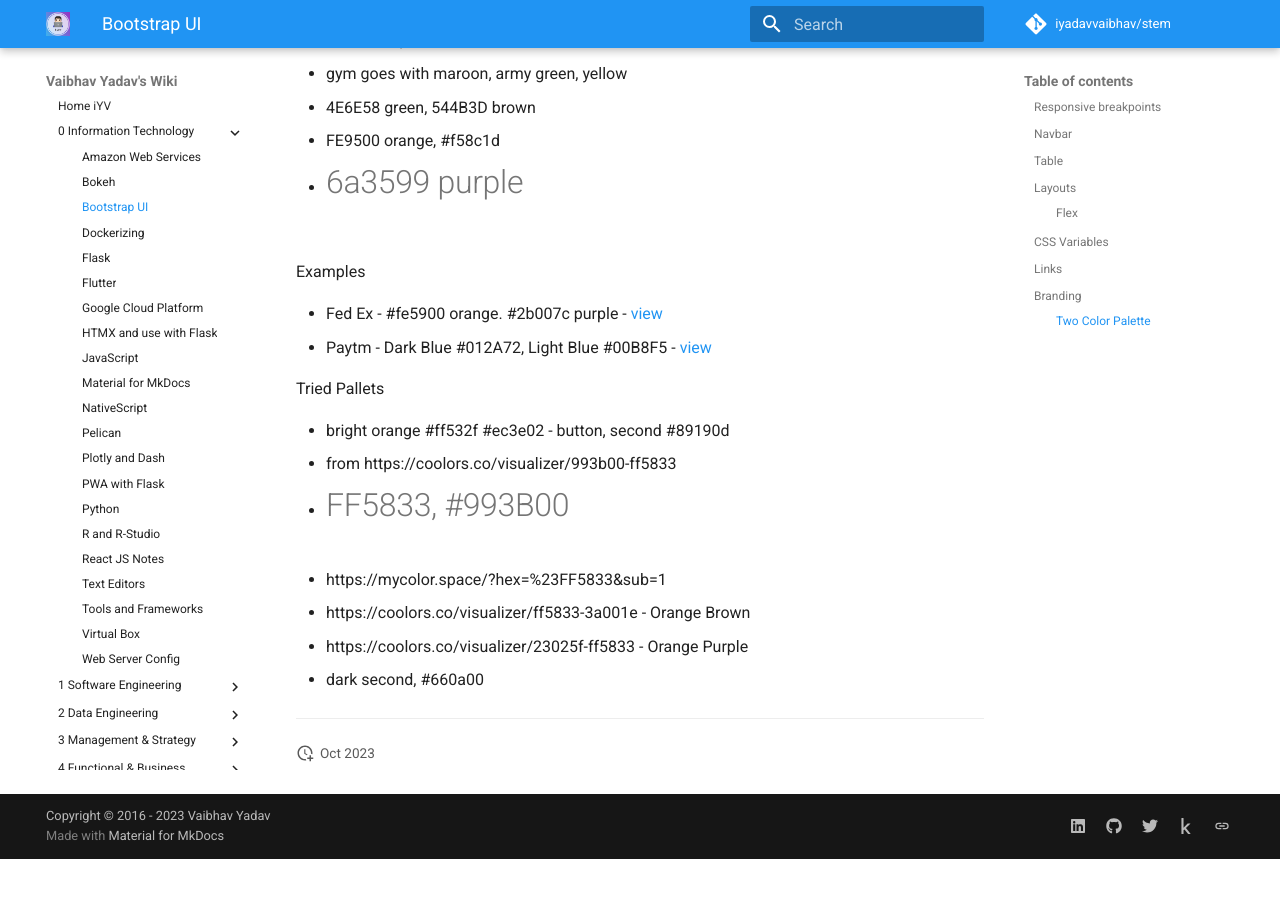
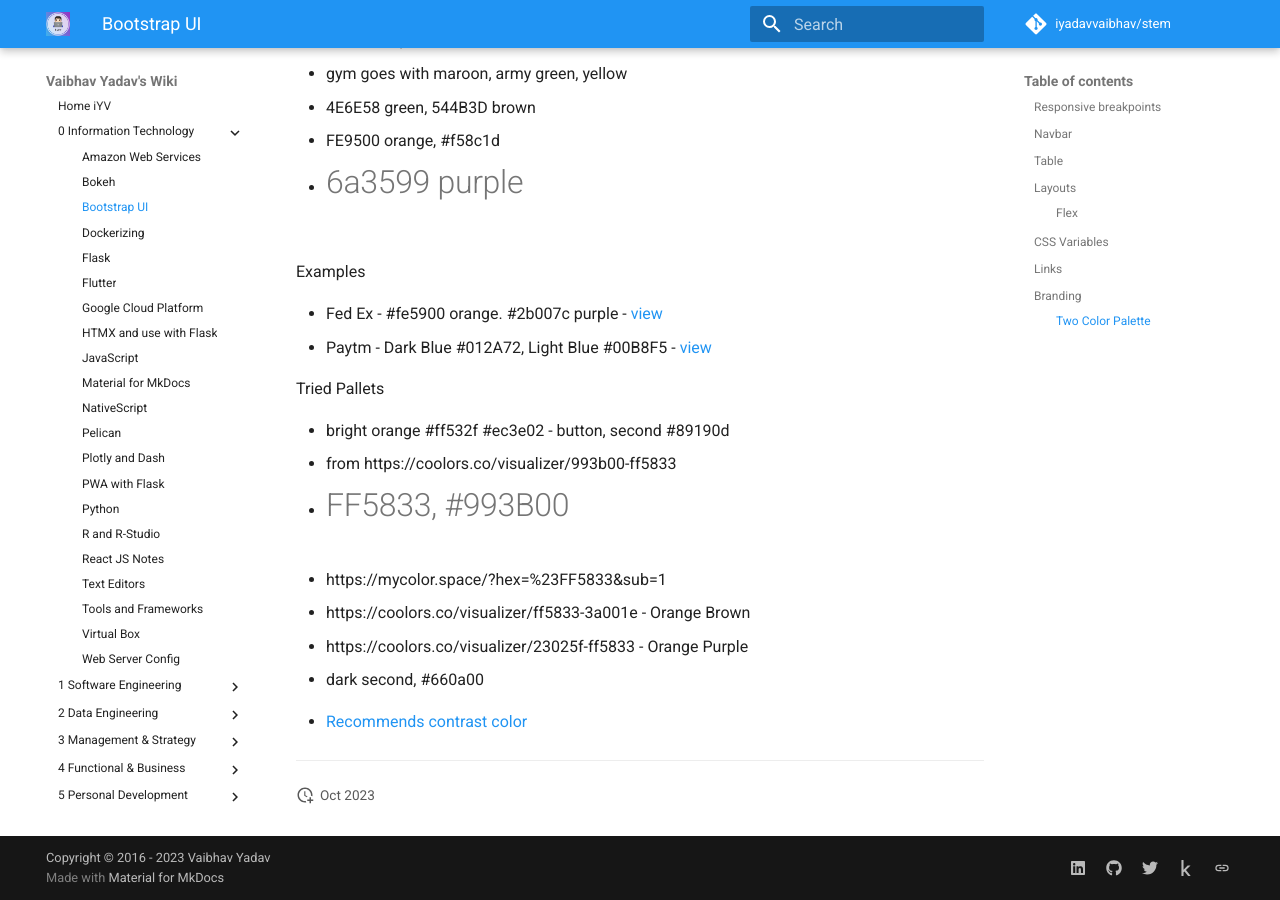
Before and after one commit to iYadavVaibhav/stem, an MkDocs documentation site: the page built from docs/0-Information-Technology/bootstrap-ui.md, in a window 1280 px wide and 900 px high, scrolled down 2790 px. Built offline with MkDocs 1.6.1 and Material for MkDocs 9.7.7, drawn with Linux system fonts in a browser that asks for light colours; comment, search, counter and statistics services are not loaded; before the commit the page ends 3649 px from its top, so only the background shows below that.

Commit message:
design-updates

```diff
--- a/docs/0-Information-Technology/bootstrap-ui.md
+++ b/docs/0-Information-Technology/bootstrap-ui.md
@@ -140,3 +140,6 @@ Tried Pallets
 - https://coolors.co/visualizer/ff5833-3a001e - Orange Brown
 - https://coolors.co/visualizer/23025f-ff5833 - Orange Purple
 - dark second, #660a00
+
+
+- [Recommends contrast color](https://www.learnui.design/tools/accessible-color-generator.html)
```
